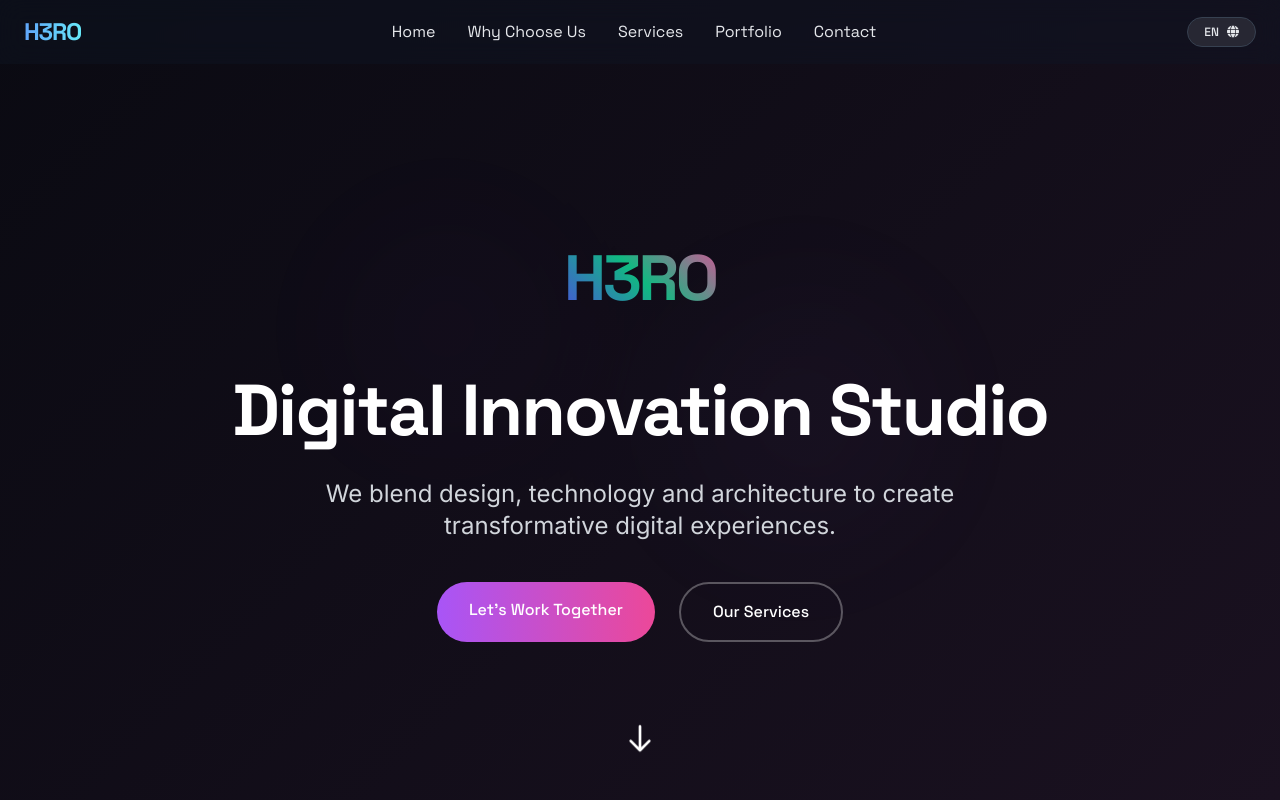
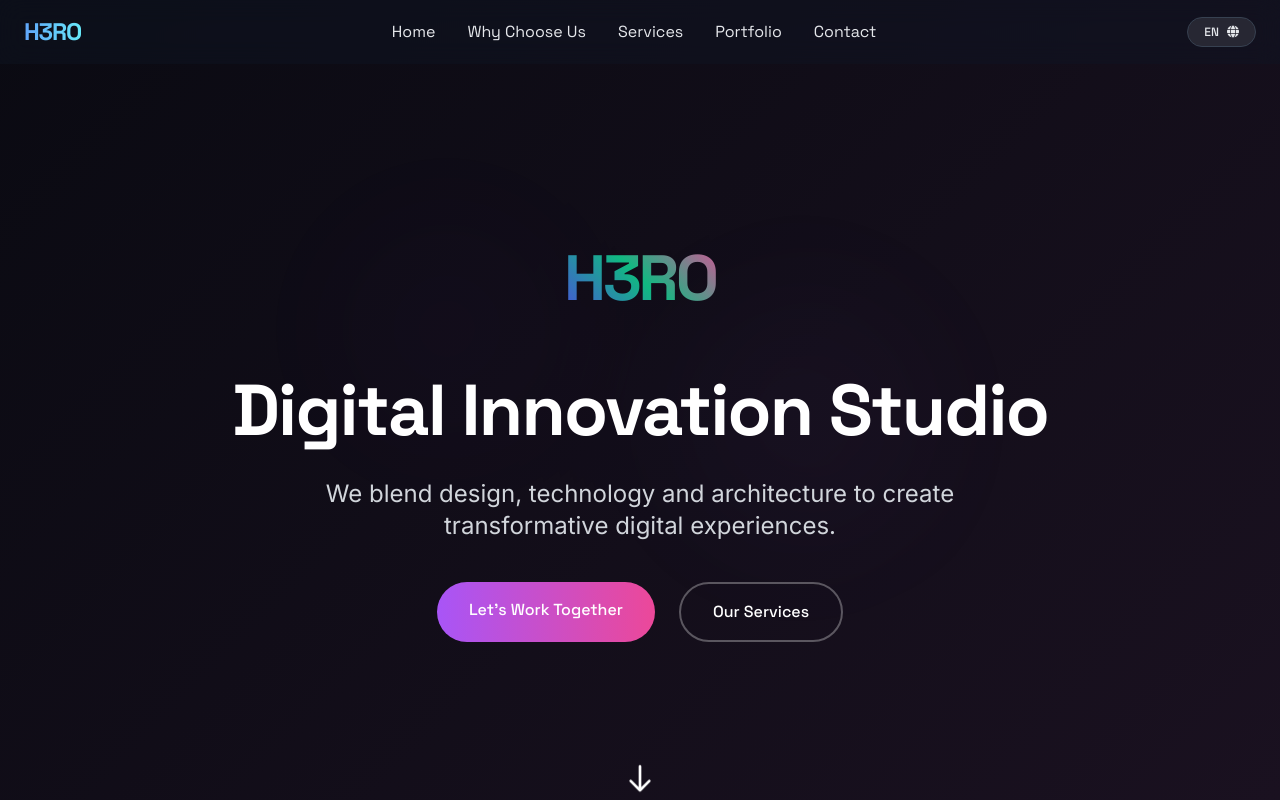
Before and after one commit to h3roTz/h3ro, a plain HTML site: page index.html in a window 1280 px wide. Shown: the top 800 px of the page. Drawn offline with nearby package versions, Linux system fonts and the light colour scheme.

Commit message:
Update index.html

```diff
--- a/index.html
+++ b/index.html
@@ -242,7 +242,7 @@
             </div>
         </div>
 
-        <div class="absolute bottom-10 left-0 right-0 flex justify-center">
+        <div class="absolute bottom-0 left-0 right-0 flex justify-center">
             <a href="#portfolio" class="text-white animate-bounce">
                 <svg class="w-8 h-8" fill="none" stroke="currentColor" viewBox="0 0 24 24" xmlns="http://www.w3.org/2000/svg">
                     <path stroke-linecap="round" stroke-linejoin="round" stroke-width="2" d="M19 14l-7 7m0 0l-7-7m7 7V3"></path>
```
